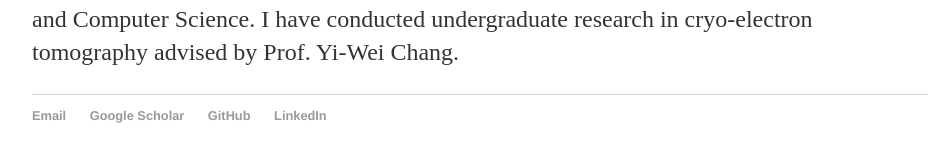
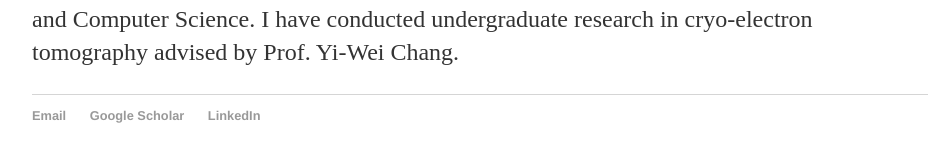
Before and after one commit to bchen00/bchen00.github.io, a Jekyll site: the page built from index.html, in a window 1280 px wide. Shown: the part 178-340 px from the top of the page, without its empty margins (160-1089 px from the left). Built offline with Jekyll 4.4.1, drawn with Linux system fonts in a browser that asks for light colours.

Commit message:
Update default.html

```diff
--- a/_layouts/default.html
+++ b/_layouts/default.html
@@ -14,7 +14,6 @@
     		<ul>
         		<li><a href="mailto:billy.d.chen@gmail.com">Email</a></li>
 			<li><a href="https://scholar.google.com/citations?hl=en&user=wwwTbTYAAAAJ">Google Scholar</a></li>
-        		<li><a href="https://github.com/bchen00">GitHub</a></li>
 			<li><a href="https://linkedin.com/in/william-chen-b51524187">LinkedIn</a></li>
 			</ul>
 		</footer>
```
